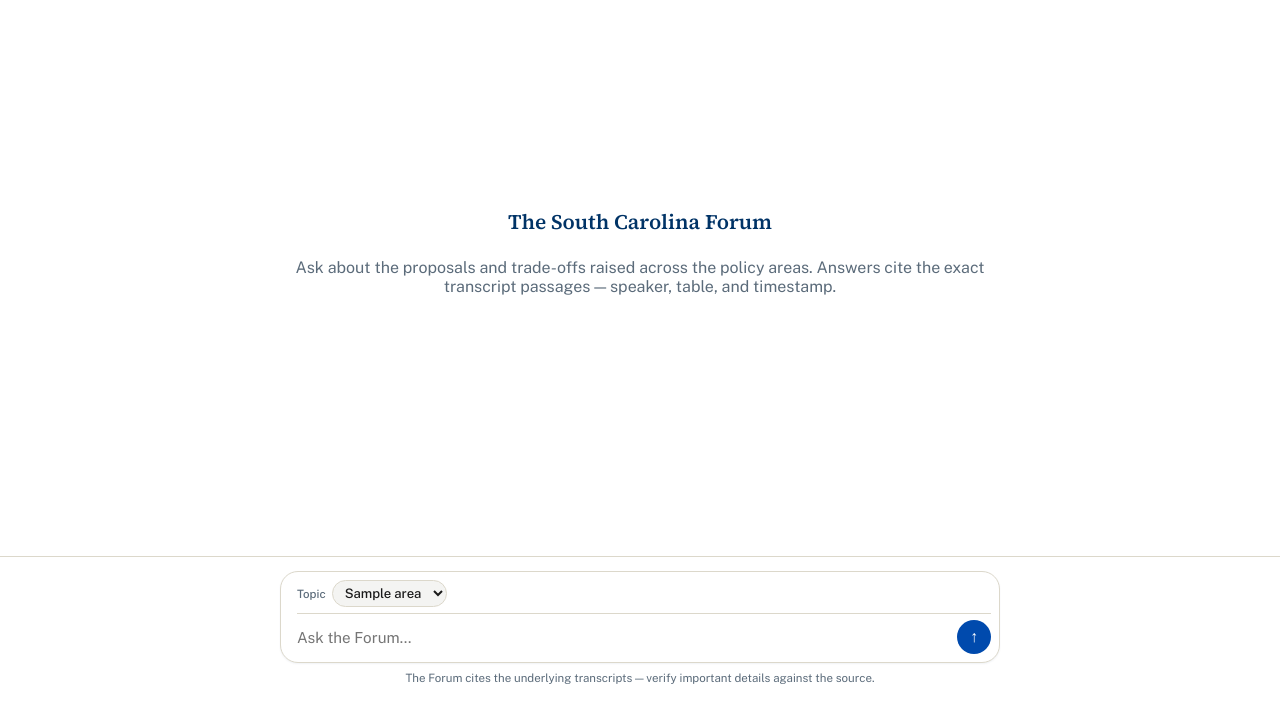
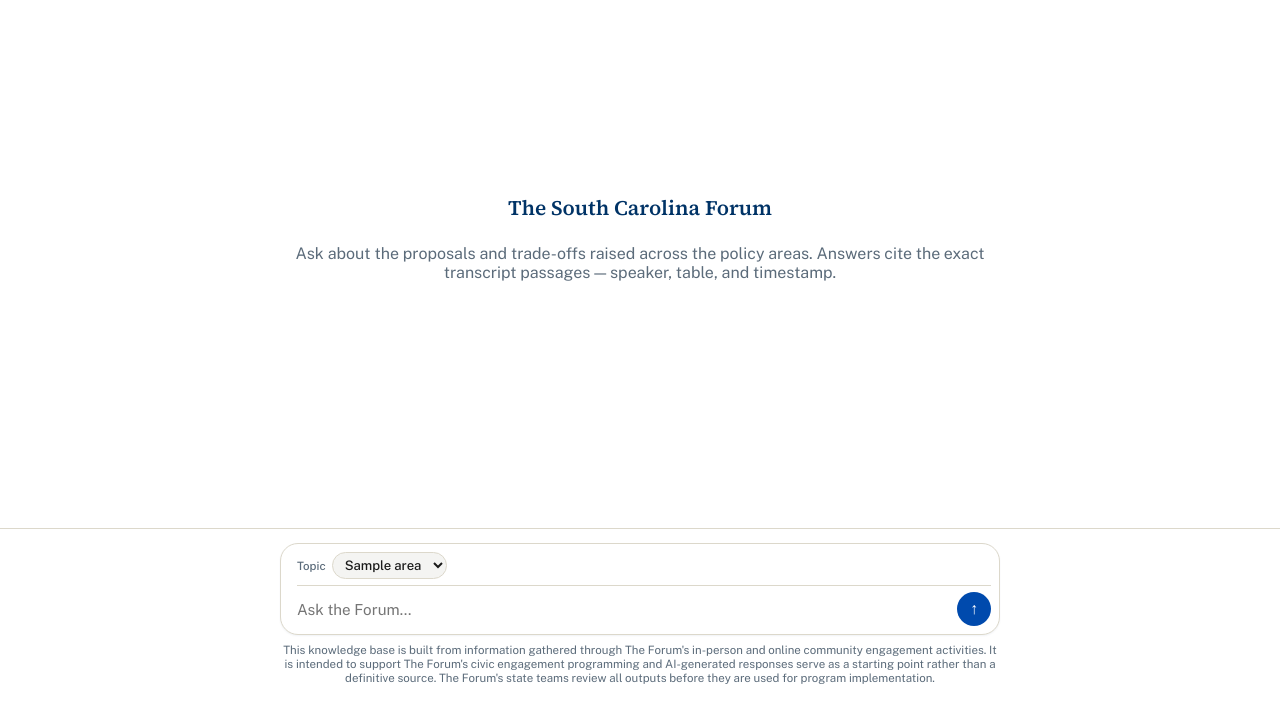
Before and after one commit to TheAmericanForum/Forum_RAG, a FastAPI app: template templates/index.html in a window 1280 px wide. Shown: the part 97-800 px from the top of the page. Run offline with FastAPI, Linux system fonts and the light colour scheme; the template is opened without the code that fills it: most values are stand-ins (such as "Sample title", 1, 10 or a date in 2020); some libraries are stand-ins or nearby versions.

Commit message:
add disclaimer

```diff
--- a/templates/index.html
+++ b/templates/index.html
@@ -67,7 +67,7 @@
           <button id="ask" class="send" type="submit" aria-label="Send">&#8593;</button>
         </div>
       </form>
-      <p class="hint">The Forum cites the underlying transcripts — verify important details against the source.</p>
+      <p class="hint">This knowledge base is built from information gathered through The Forum's in-person and online community engagement activities. It is intended to support The Forum's civic engagement programming and AI-generated responses serve as a starting point rather than a definitive source. The Forum's state teams review all outputs before they are used for program implementation.</p>
     </div>
   </div>
 
```
